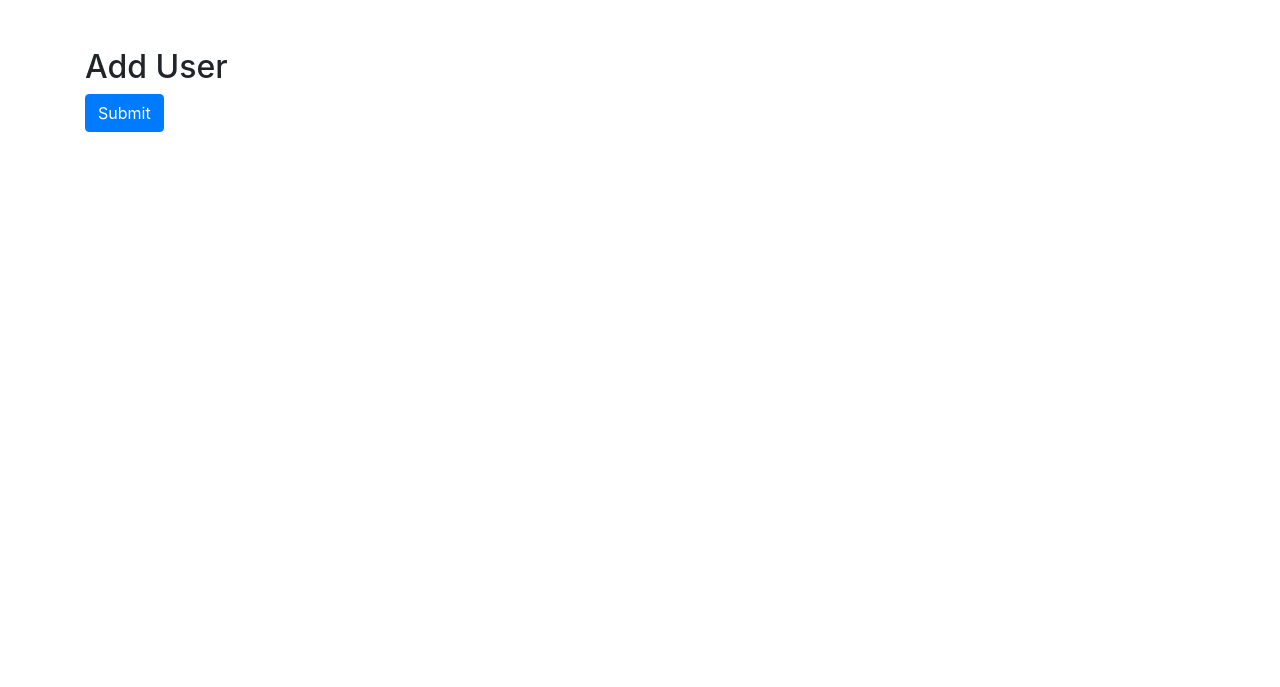
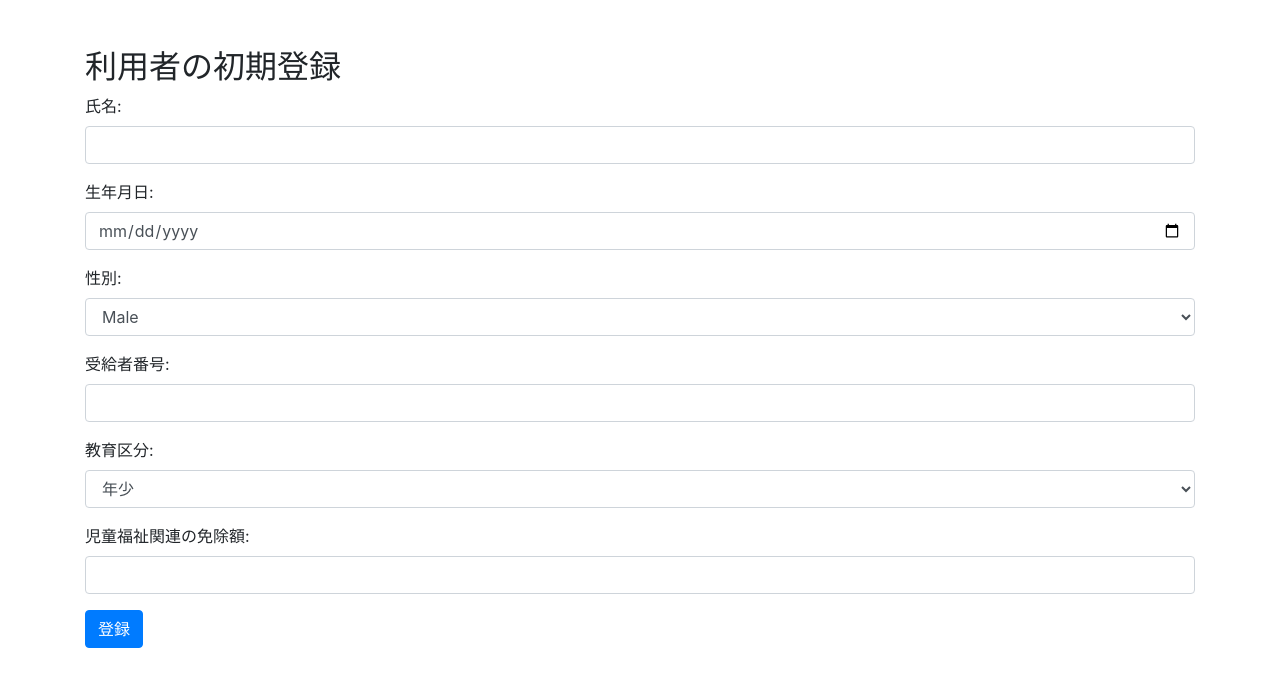
Before and after one commit to minjyun3011/at_management, a Django app: page / in a window 1280 px wide. Shown: the top 687 px of the page. Run offline with Django 5.2, Linux system fonts and the light colour scheme; some libraries are stand-ins or nearby versions.

Commit message:
初期登録画面（HTML)作成完了

```diff
--- a/attendance/templates/attendance/home0.html
+++ b/attendance/templates/attendance/home0.html
@@ -2,16 +2,67 @@
 <html lang="en">
 <head>
     <meta charset="UTF-8">
-    <title>Add User</title>
+    <title>利用者の初期登録</title>
     <link rel="stylesheet" href="https://stackpath.bootstrapcdn.com/bootstrap/4.3.1/css/bootstrap.min.css">
 </head>
 <body>
 <div class="container mt-5">
-    <h2>Add User</h2>
-    <form method="post">
+    <h2>利用者の初期登録</h2>
+    <form method="post" action="{% url 'attendance:home' %}">
         {% csrf_token %}
-        {{ form.as_p }}
-        <button type="submit" class="btn btn-primary">Submit</button>
+        <div class="form-group">
+            <label for="name">氏名:</label>
+            <input type="text" class="form-control" id="name" name="name" value="{{ form.name.value|default_if_none:'' }}" required>
+            {% if form.name.errors %}
+                {% for error in form.name.errors %}
+                    <div class="alert alert-danger">{{ error }}</div>
+                {% endfor %}
+            {% endif %}
+        </div>
+        <div class="form-group">
+            <label for="birthdate">生年月日:</label>
+            <input type="date" class="form-control" id="birthdate" name="birthdate" value="{{ form.birthdate.value|default_if_none:'' }}" required>
+            {% if form.birthdate.errors %}
+                {% for error in form.birthdate.errors %}
+                    <div class="alert alert-danger">{{ error }}</div>
+                {% endfor %}
+            {% endif %}
+        </div>
+        <div class="form-group">
+            <label for="gender">性別:</label>
+            <select class="form-control" id="gender" name="gender">
+                <option value="M" {% if form.gender.value == 'M' %}selected{% endif %}>Male</option>
+                <option value="F" {% if form.gender.value == 'F' %}selected{% endif %}>Female</option>
+                <option value="O" {% if form.gender.value == 'O' %}selected{% endif %}>Other</option>
+            </select>
+        </div>
+        <div class="form-group">
+            <label for="recipient_number">受給者番号:</label>
+            <input type="text" class="form-control" id="recipient_number" name="recipient_number" value="{{ form.recipient_number.value|default_if_none:'' }}" required>
+            {% if form.recipient_number.errors %}
+                {% for error in form.recipient_number.errors %}
+                    <div class="alert alert-danger">{{ error }}</div>
+                {% endfor %}
+            {% endif %}
+        </div>
+        <div class="form-group">
+            <label for="education_level">教育区分:</label>
+            <select class="form-control" id="education_level" name="education_level">
+                <option value="KY" {% if form.education_level.value == 'KY' %}selected{% endif %}>年少</option>
+                <option value="KM" {% if form.education_level.value == 'KM' %}selected{% endif %}>年中</option>
+                <!-- Add other options similarly -->
+            </select>
+        </div>
+        <div class="form-group">
+            <label for="welfare_exemption">児童福祉関連の免除額:</label>
+            <input type="number" class="form-control" id="welfare_exemption" name="welfare_exemption" value="{{ form.welfare_exemption.value|default_if_none:'' }}" required>
+            {% if form.welfare_exemption.errors %}
+                {% for error in form.welfare_exemption.errors %}
+                    <div class="alert alert-danger">{{ error }}</div>
+                {% endfor %}
+            {% endif %}
+        </div>
+        <button type="submit" class="btn btn-primary">登録</button>
     </form>
 </div>
 </body>
--- a/attendance/urls.py
+++ b/attendance/urls.py
@@ -5,10 +5,8 @@ from .views import HomePageView, Attendance_TodayView
 
 app_name = "attendance"
 
+
 urlpatterns = [
     path('', HomePageView.as_view(), name='home'),
     path('attendance/<int:pk>/', Attendance_TodayView.as_view(), name='attendance-detail'),
-    # path('event/add/', views.EventAddView.as_view(), name='event_add'),
-    # path('api/add_event/', views.add_event, name='add_event'),
-    # path('api/get_events/', views.get_events, name='get_events'),
-    ]
+]
```
Also changed, not shown: 1 other file.
